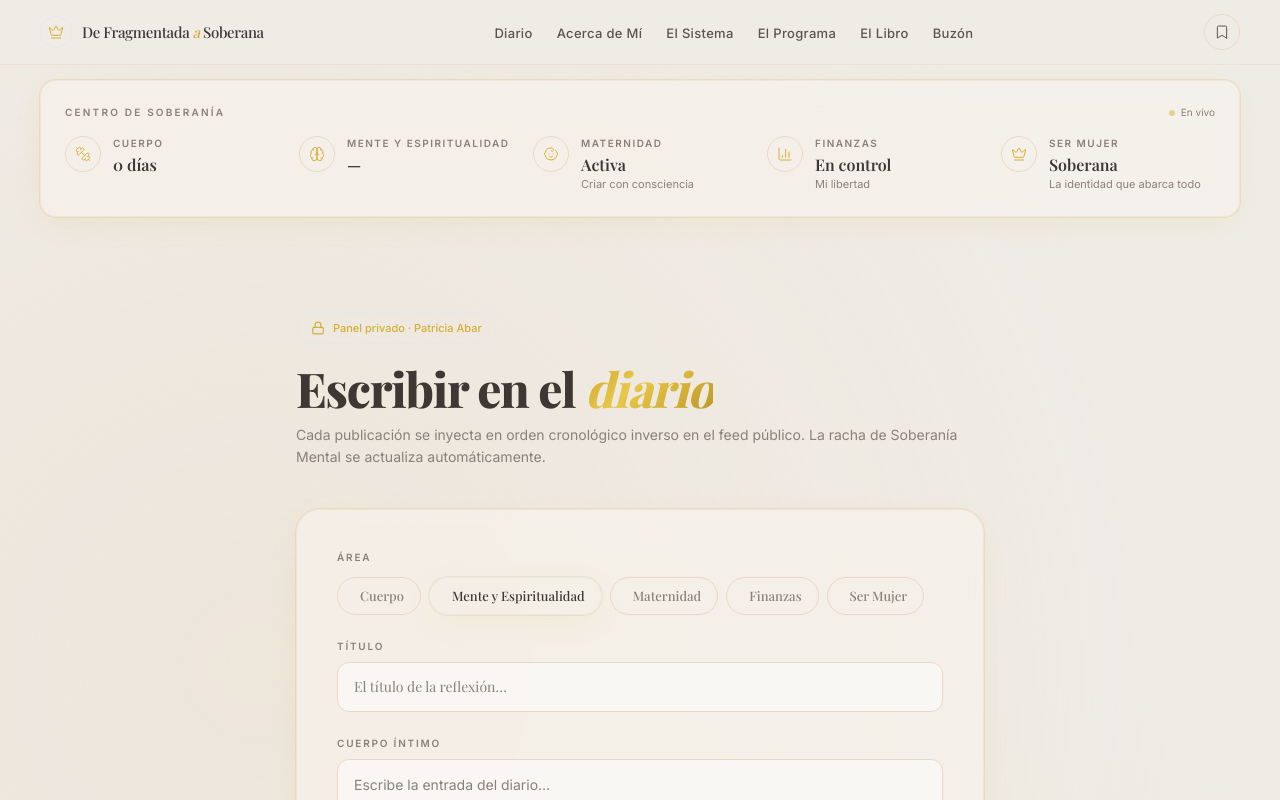
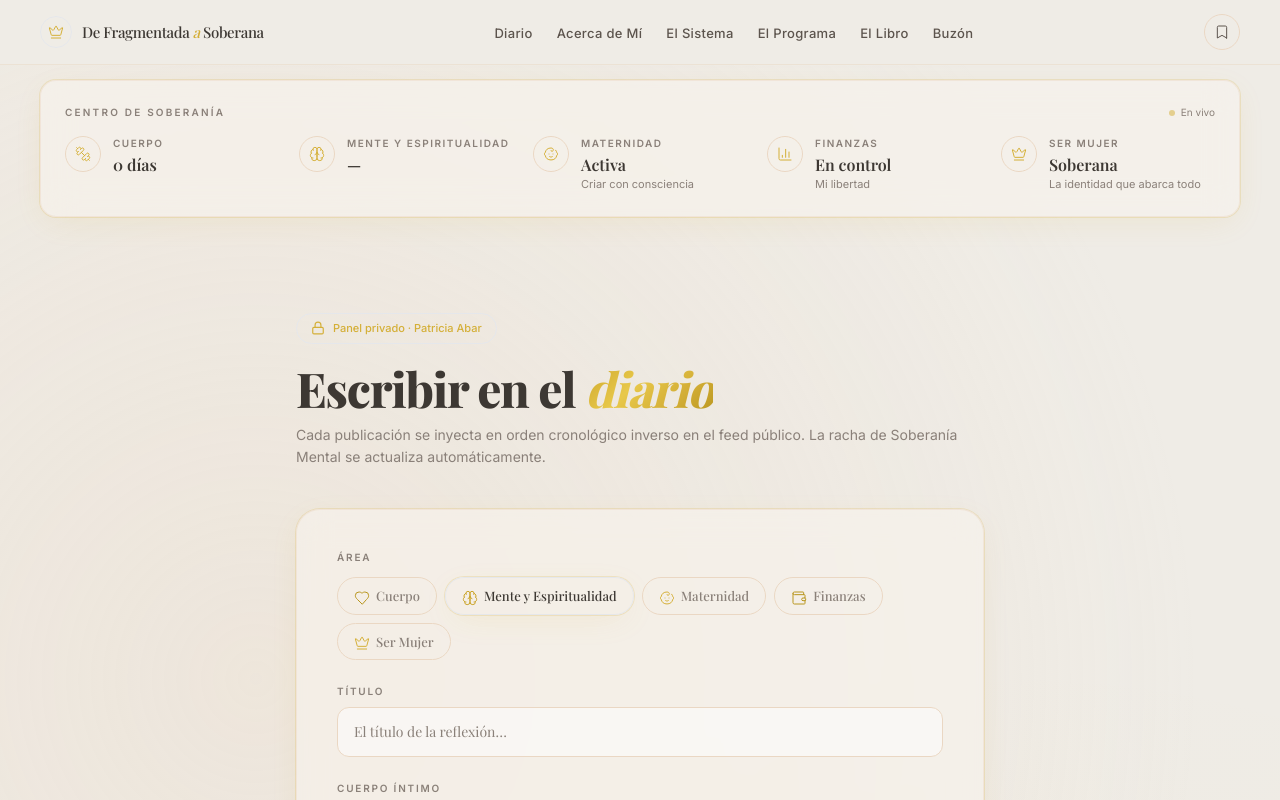
Before and after one commit to MayeAbar/de-fragmentada-a-soberana, a React (Vite) app: page /ediciones in a window 1280 px wide. Shown: the top 800 px of the page. Built offline with nearby package versions, Linux system fonts and the light colour scheme; no server answers; the database is empty; a web font is replaced by a local one.

Commit message:
Replace emojis with lucide-react icons in AdminPanel

```diff
--- a/src/components/AdminPanel.tsx
+++ b/src/components/AdminPanel.tsx
@@ -106,39 +106,32 @@ export default function AdminPanel() {
                 <div className="flex flex-wrap gap-2">
                   {CATEGORIES.map((c) => (
                     <button key={c.id} type="button" onClick={() => setCategory(c.id)} className={`px-4 py-2 rounded-full text-[13px] font-serif font-medium transition-all border ${category === c.id ? 'border-gold/50 bg-gold/10 text-[#3D3833] gold-glow' : 'border-nude text-[#8A8079] hover:text-[#3D3833] hover:border-gold/30'}`}>
-                      <span className="mr-1.5">{c.emoji}</span>{c.label}
+                      <c.icon className="w-4 h-4 mr-1.5 inline-block" strokeWidth={1.5} style={{ color: c.accent }} />{c.label}
                     </button>
                   ))}
                 </div>
               </div>
-
               <div>
                 <label className="block text-[10px] font-semibold uppercase tracking-[0.18em] text-[#8A8079] mb-2">Título</label>
                 <input type="text" value={title} onChange={(e) => setTitle(e.target.value)} placeholder="El título de la reflexión…" className="w-full px-4 py-3.5 rounded-xl bg-white/50 border border-nude text-[#3D3833] text-sm font-serif placeholder:text-[#8A8079] focus:outline-none focus:border-gold/50 transition-colors" />
               </div>
-
               <div>
                 <label className="block text-[10px] font-semibold uppercase tracking-[0.18em] text-[#8A8079] mb-2">Cuerpo Íntimo</label>
                 <textarea value={body} onChange={(e) => setBody(e.target.value)} rows={6} placeholder="Escribe la entrada del diario…" className="w-full px-4 py-3.5 rounded-xl bg-white/50 border border-nude text-[#3D3833] text-sm leading-relaxed placeholder:text-[#8A8079] focus:outline-none focus:border-gold/50 transition-colors resize-none" />
               </div>
-
               <div>
                 <label className="block text-[10px] font-semibold uppercase tracking-[0.18em] text-[#8A8079] mb-2">Texto para TikTok <span className="text-[#EAD7C3] normal-case tracking-normal">(opcional)</span></label>
                 <textarea value={tiktokScript} onChange={(e) => setTiktokScript(e.target.value)} rows={4} placeholder="3-4 frases cortas de alta retención para video vertical…" className="w-full px-4 py-3.5 rounded-xl bg-white/50 border border-nude text-[#3D3833] text-sm placeholder:text-[#8A8079] focus:outline-none focus:border-gold/50 transition-colors resize-none" />
               </div>
-
               <div>
                 <label className="block text-[10px] font-semibold uppercase tracking-[0.18em] text-[#8A8079] mb-2">Texto para Instagram <span className="text-[#EAD7C3] normal-case tracking-normal">(opcional)</span></label>
                 <textarea value={instagramText} onChange={(e) => setInstagramText(e.target.value)} rows={5} placeholder="Título, 2-3 párrafos resumidos y pregunta final interactiva…" className="w-full px-4 py-3.5 rounded-xl bg-white/50 border border-nude text-[#3D3833] text-sm leading-relaxed placeholder:text-[#8A8079] focus:outline-none focus:border-gold/50 transition-colors resize-none" />
               </div>
-
               <div>
                 <label className="block text-[10px] font-semibold uppercase tracking-[0.18em] text-[#8A8079] mb-2">Foto <span className="text-[#EAD7C3] normal-case tracking-normal">(opcional)</span></label>
                 <input type="url" value={imageUrl} onChange={(e) => setImageUrl(e.target.value)} placeholder="https://… (URL de la foto del día)" className="w-full px-4 py-3.5 rounded-xl bg-white/50 border border-nude text-[#3D3833] text-sm placeholder:text-[#8A8079] focus:outline-none focus:border-gold/50 transition-colors" />
               </div>
-
               {error && <p className="text-xs text-red-700">{error}</p>}
-
               <button type="submit" disabled={status === 'loading'} className="w-full inline-flex items-center justify-center gap-2.5 px-7 py-4 rounded-xl bg-[#3D3833] font-semibold text-sm tracking-wide gold-glow hover:bg-[#5C544D] transition-colors disabled:opacity-60" style={{ color: '#EFECE6' }}>
                 {status === 'loading' ? (<><Loader2 className="w-4.5 h-4.5 animate-spin" strokeWidth={1.75} />Publicando…</>) : (<><Send className="w-4.5 h-4.5" strokeWidth={1.75} />Publicar entrada</>)}
               </button>
```
